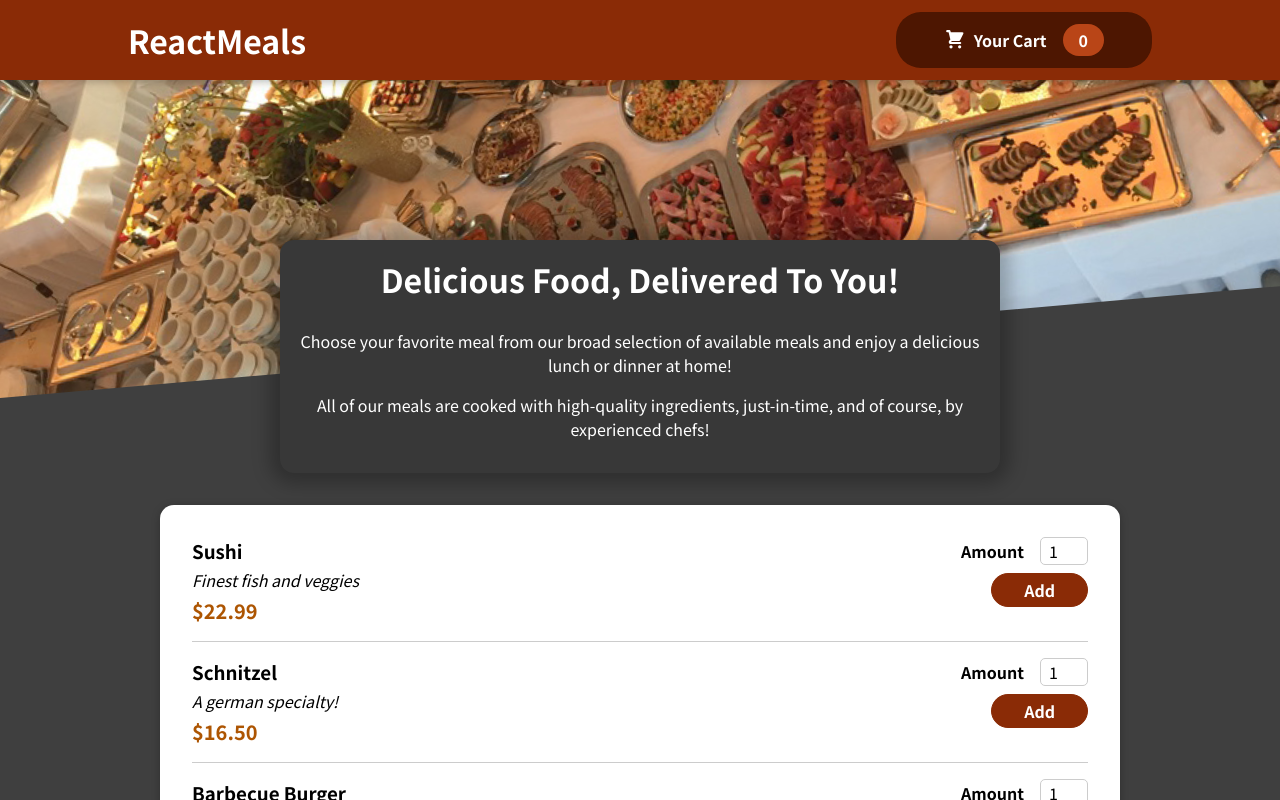
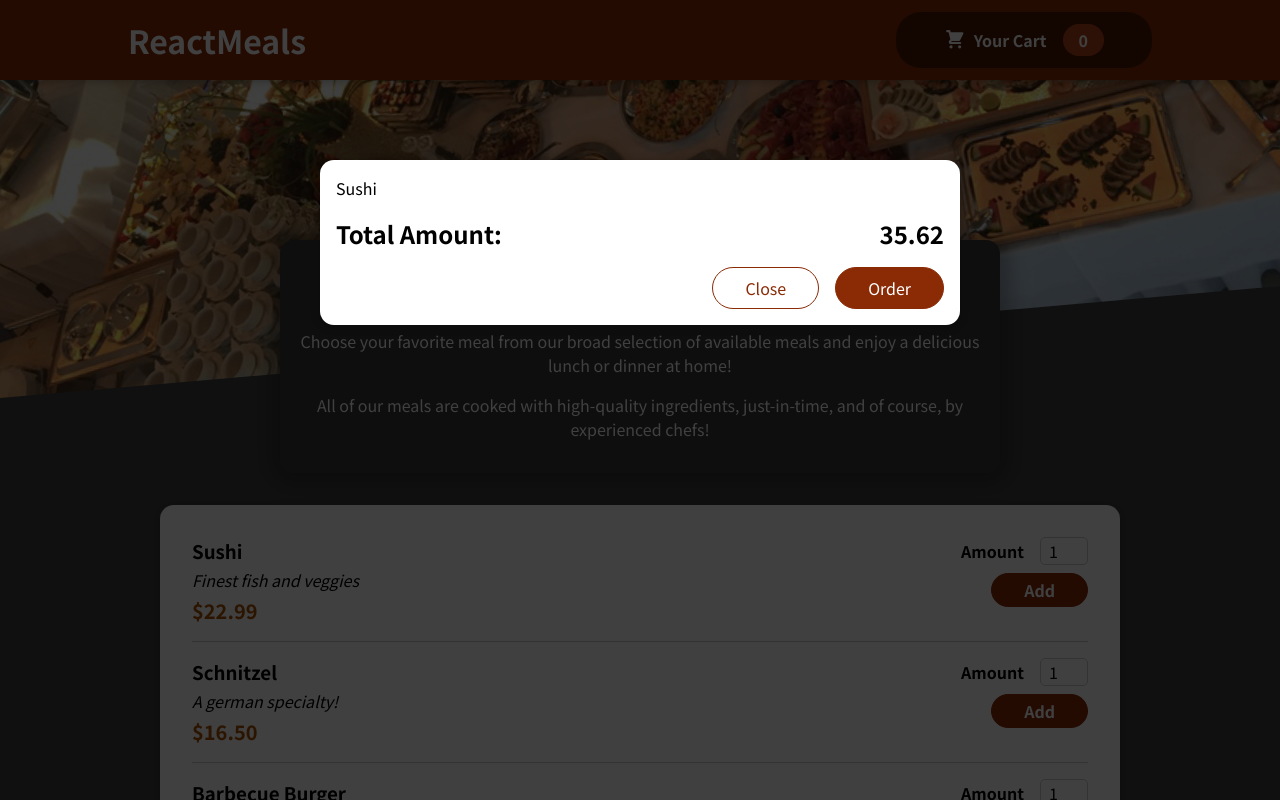
Before and after one commit to jaggerabney/ReactJS-Udemy-Course, a React (Create React App) app: page / in a window 1280 px wide. Shown: the top 800 px of the page. Built offline with nearby package versions, Linux system fonts and the light colour scheme.

Commit message:
finished implementing Cart, added to App

```diff
--- a/public/index.html
+++ b/public/index.html
@@ -28,6 +28,7 @@
   </head>
   <body>
     <noscript>You need to enable JavaScript to run this app.</noscript>
+    <div id="overlays"></div>
     <div id="root"></div>
     <!--
       This HTML file is a template.
--- a/src/App.js
+++ b/src/App.js
@@ -1,10 +1,12 @@
 import React, { Fragment } from "react";
 import Header from "./components/Layout/Header";
 import Meals from "./components/Meals/Meals";
+import Cart from "./components/Cart/Cart";
 
 function App() {
   return (
     <Fragment>
+      <Cart />
       <Header />
       <main>
         <Meals />
--- a/src/components/Cart/Cart.js
+++ b/src/components/Cart/Cart.js
@@ -1,3 +1,4 @@
+import Modal from "../UI/Modal";
 import classes from "./Cart.module.css";
 
 function Cart(props) {
@@ -10,7 +11,7 @@
   );
 
   return (
-    <div>
+    <Modal>
       {cartItems}
       <div className={classes.total}>
         <span>Total Amount:</span>
@@ -20,7 +21,7 @@
         <button className={classes["button--alt"]}>Close</button>
         <button className={classes.button}>Order</button>
       </div>
-    </div>
+    </Modal>
   );
 }
 
--- /dev/null
+++ b/src/components/UI/Modal.js
@@ -0,0 +1,31 @@
+import React, { Fragment } from "react";
+import ReactDOM from "react-dom";
+import classes from "./Modal.module.css";
+
+function Backdrop(props) {
+  return <div className={classes.backdrop}></div>;
+}
+
+function ModalOverlay(props) {
+  return (
+    <div className={classes.modal}>
+      <div className={classes.content}>{props.children}</div>
+    </div>
+  );
+}
+
+const portalElement = document.getElementById("overlays");
+
+function Modal(props) {
+  return (
+    <Fragment>
+      {ReactDOM.createPortal(<Backdrop />, portalElement)}
+      {ReactDOM.createPortal(
+        <ModalOverlay>{props.children}</ModalOverlay>,
+        portalElement
+      )}
+    </Fragment>
+  );
+}
+
+export default Modal;
--- /dev/null
+++ b/src/components/UI/Modal.module.css
@@ -0,0 +1,40 @@
+.backdrop {
+  position: fixed;
+  top: 0;
+  left: 0;
+  width: 100%;
+  height: 100vh;
+  z-index: 20;
+  background-color: rgba(0, 0, 0, 0.75);
+}
+
+.modal {
+  position: fixed;
+  top: 20vh;
+  left: 5%;
+  width: 90%;
+  background-color: white;
+  padding: 1rem;
+  border-radius: 14px;
+  box-shadow: 0 2px 8px rgba(0, 0, 0, 0.25);
+  z-index: 30;
+  animation: slide-down 300ms ease-out forwards;
+}
+
+@media (min-width: 768px) {
+  .modal {
+    width: 40rem;
+    left: calc(50% - 20rem);
+  }
+}
+
+@keyframes slide-down {
+  from {
+    opacity: 0;
+    transform: translateY(-3rem);
+  }
+  to {
+    opacity: 1;
+    transform: translateY(0);
+  }
+}
```
Also changed, not shown: 1 other file (tests, documents, lock files or other folders).
